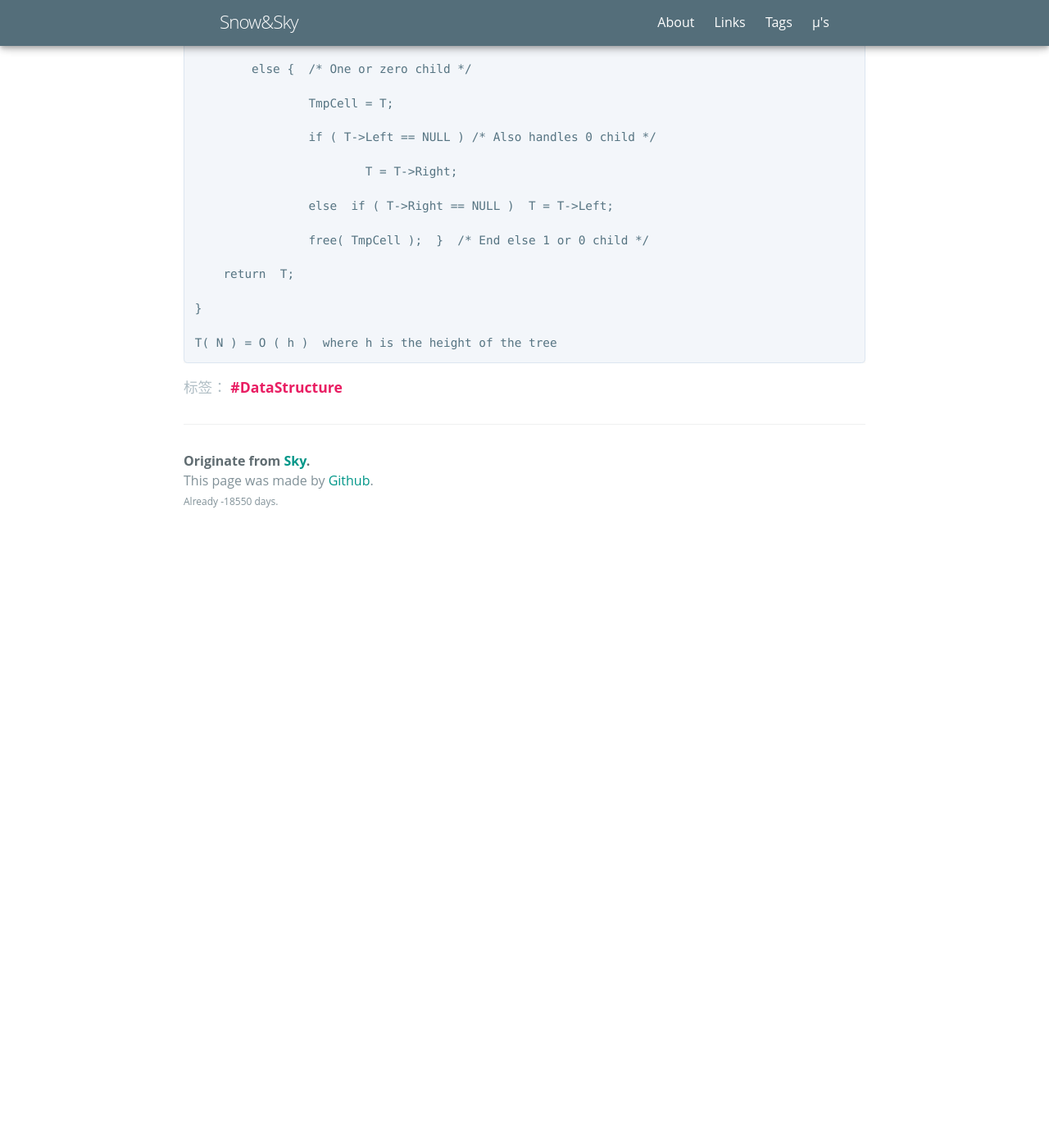
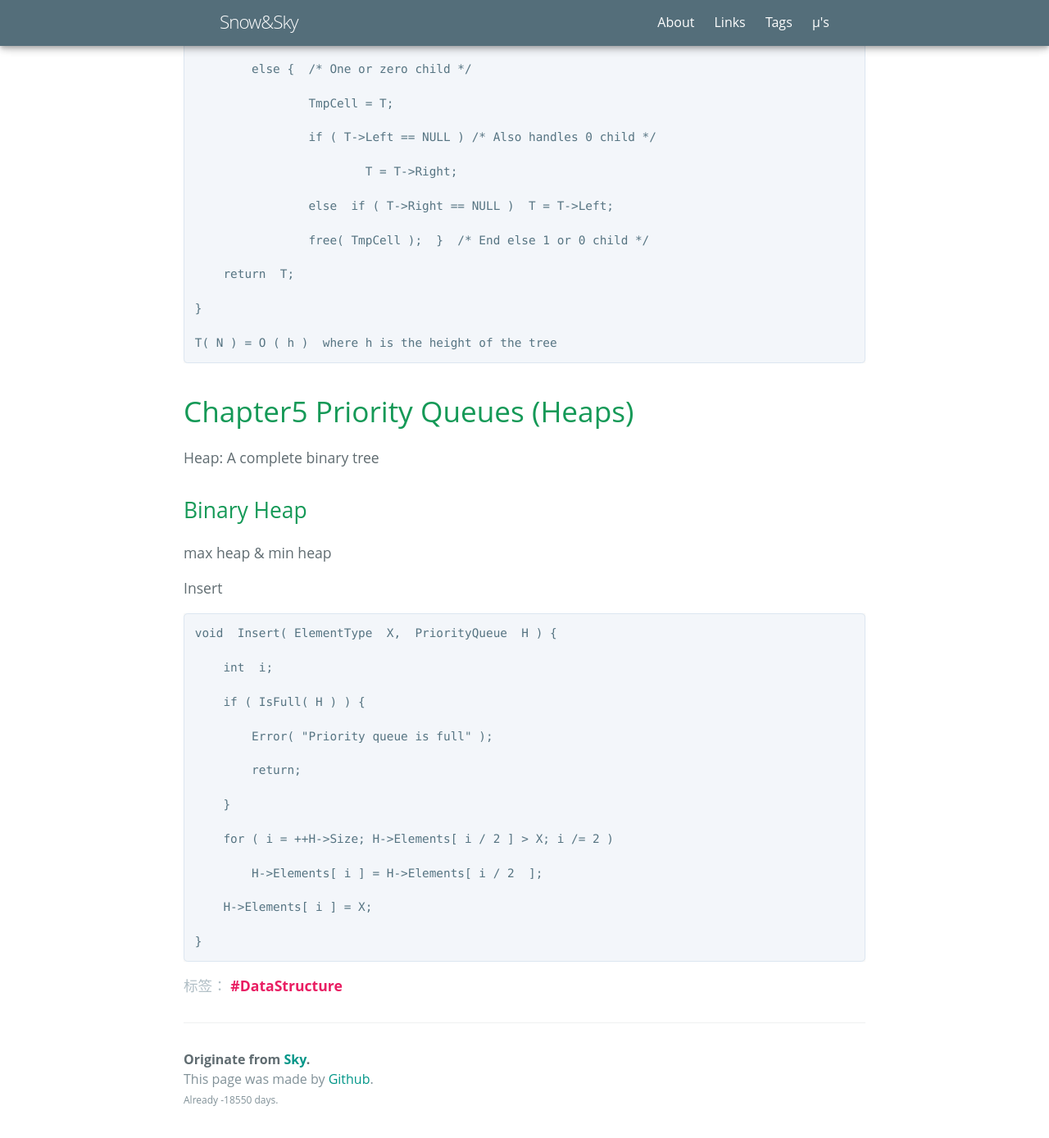
Before and after one commit to NishikinoSky/NishikinoSky.github.io, a Jekyll site: the page built from _posts/2020-12-15-Data-Structure.md, in a window 1280 px wide and 1400 px high, scrolled down 5048 px. Shown: the top 1388 px of the window at 82% size. Built offline with Jekyll 4.4.1, drawn with Linux system fonts in a browser that asks for light colours; some web fonts are replaced; before the commit the page ends 5718 px from its top, so only the background shows below that.

Commit message:
Update 2020-12-15-Data-Structure.md

```diff
--- a/_posts/2020-12-15-Data-Structure.md
+++ b/_posts/2020-12-15-Data-Structure.md
@@ -231,3 +231,34 @@ Delete
     }
 
     T( N ) = O ( h )  where h is the height of the tree
+
+
+# Chapter5 Priority Queues (Heaps)
+
+Heap: A complete binary tree
+
+## Binary Heap
+
+max heap & min heap
+
+Insert
+
+    void  Insert( ElementType  X,  PriorityQueue  H ) {
+
+        int  i;
+
+        if ( IsFull( H ) ) {
+
+            Error( "Priority queue is full" );
+
+            return;
+
+        }
+
+        for ( i = ++H->Size; H->Elements[ i / 2 ] > X; i /= 2 )
+
+            H->Elements[ i ] = H->Elements[ i / 2  ];
+
+        H->Elements[ i ] = X;
+
+    }
```
